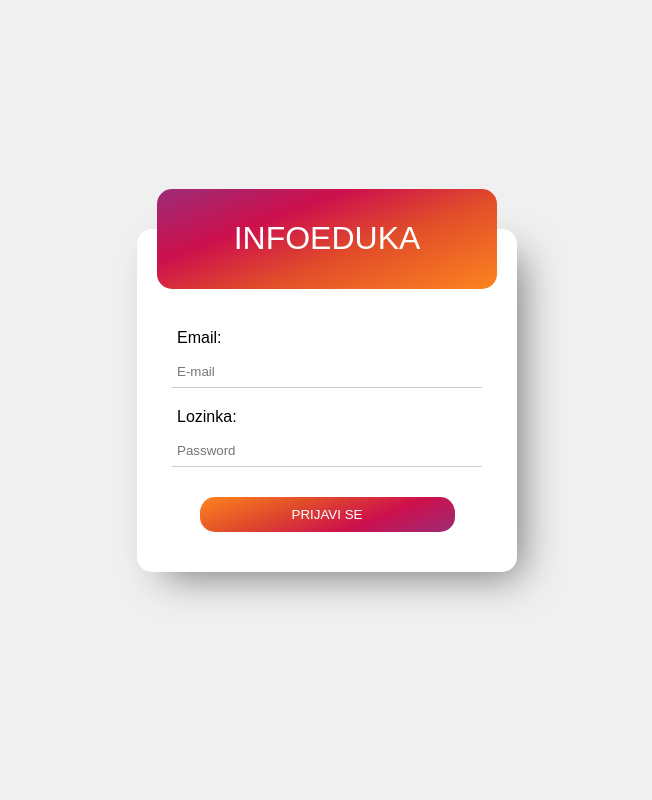
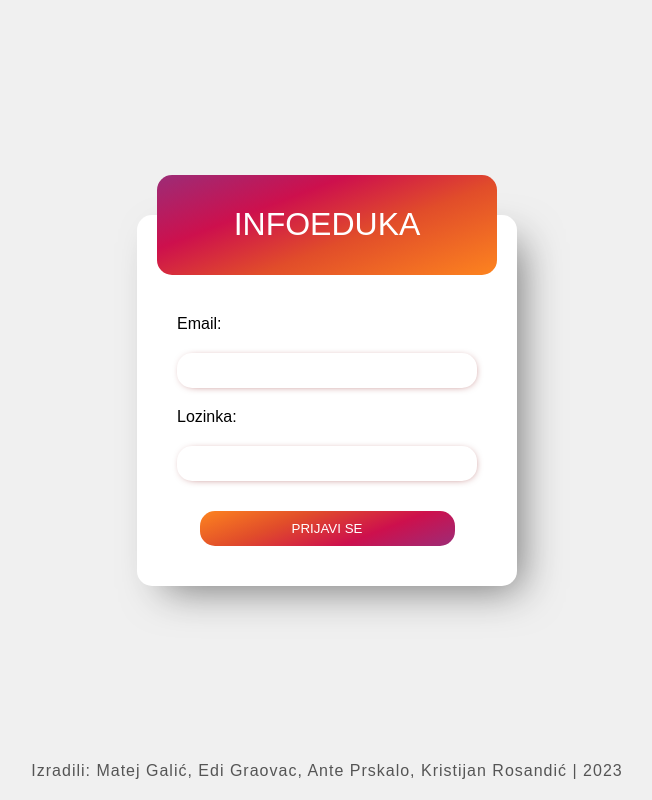
Before and after one commit to ChrisRoss5/infoeduka, a Django app: page /login/ in a window 1280 px wide. Shown: the whole page, without its empty margins (313-965 px from the left). Run offline with Django 4.2, Linux system fonts and the light colour scheme.

Commit message:
ZAVRSENA OBJAVA, rijesena responzivnost, dodan static folder za assete i config za hosting

```diff
--- a/main/templates/main/base.html
+++ b/main/templates/main/base.html
@@ -5,26 +5,10 @@
   <meta charset="UTF-8" />
   <meta http-equiv="X-UA-Compatible" content="IE=edge" />
   <meta name="viewport" content="width=device-width, initial-scale=1.0" />
-  <link rel="icon" href="https://student.racunarstvo.hr/digitalnareferada/lib/assets/images/favicon.png"
+  {% load static %}
+  <link rel="icon" href="{% static 'main/favicon.png' %}"
     type="image/png" />
-  <!-- TODO! dodati ako bude potrebe -->
-  <!-- <script src="https://cdn.tailwindcss.com"></script>
-    <link rel="stylesheet" href="main.css" /> -->
   <style>
-    /*body {
-      overflow: hidden;
-      outline: 5px solid #151515;
-      animation: 5s transform3d forwards;
-    }
-    @keyframes transform3d {
-      0% {
-        transform: rotate3d(1, 1, 1, 360deg);
-        scale: 0.2;
-      }
-      100% {
-        transform: none
-      }
-    }*/
     body {
       font-family: sans-serif;
       margin: 0;
@@ -32,10 +16,23 @@
       background-color: rgb(240, 240, 240);
       min-height: 100vh;
     }
-    input, select, textarea, button {
+    form input, form select, form textarea {
+      display: block;
+      width: 100%;
+      margin-top: 10px;
+      border: none;
+      box-sizing: border-box;
+      padding: 5px 14px;
+      outline: none;
+      box-shadow: 1px 1px 10px -5px #7d0000;
+      border-radius: 15px;
+      resize: none;
       font-family: sans-serif;
     }
     nav {
+      position: sticky;
+      top: 0;
+      z-index: 1;
       display: flex;
       justify-content: space-between;
       align-items: center;
--- a/main/templates/main/kolegiji.html
+++ b/main/templates/main/kolegiji.html
@@ -11,8 +11,8 @@
 
   {% for kolegij in kolegiji %}
   <div class="list-item">
-    <div class="item-title">{{ kolegij }}</div>
-    Predavaci:
+    <div class="item-title">{{ kolegij }}</div><br>
+    Predavači:
     {{ kolegij.predavaci.all|join:", " }}
     {% if user.is_staff %}
     <div class="item-buttons-container">
--- a/main/templates/main/obavijesti.html
+++ b/main/templates/main/obavijesti.html
@@ -9,8 +9,9 @@
 
   {% for obavijest in obavijesti %}
   <div class="list-item">
-    <div class="item-title">{{ obavijest.naziv }}</div>
-    Opis: {{ obavijest.opis }}<br />
+    <div class="item-title">{{ obavijest.naziv }}</div><br>
+    {{ obavijest.opis|linebreaks }}
+    <hr>
     Datum objave: {{ obavijest.datum_objave }}<br />
     Datum isteka: {{ obavijest.datum_isteka }}<br />
     Autor: {{ obavijest.autor }}<br />
--- a/main/templates/main/predavaci.html
+++ b/main/templates/main/predavaci.html
@@ -11,7 +11,7 @@
 
   {% for predavac in predavaci %}
   <div class="list-item">
-    <div class="item-title"> {{ predavac.first_name }} {{ predavac.last_name }}</div>
+    <div class="item-title"> {{ predavac.first_name }} {{ predavac.last_name }}</div><br>
     Email: {{ predavac.email }}
     {% if user.is_staff%}
     <div class="item-buttons-container">
--- a/main/templates/registration/login.html
+++ b/main/templates/registration/login.html
@@ -38,19 +38,9 @@
     top: -40px;
     width: 340px;
   }
-
-  input[type="text"],
-  input[type="password"] {
-    padding: 5px;
-    margin-bottom: 20px;
-    height: 20px;
-    border: none;
-    border-bottom: 1px solid #ccc;
-    width: 100%;
-  }
-
-  input:focus {
-    outline: none;
+  input {
+    margin: 0 0 20px;
+    padding: 10px 15px !important;
   }
   label {
     display: block;
@@ -58,14 +48,23 @@
     text-align: left;
     margin-bottom: 10px;
   }
+  #authors {
+    position: absolute;
+    left: 50%;
+    transform: translateX(-50%);
+    bottom: 20px;
+    color: #555;
+    letter-spacing: 1px;
+  }
 </style>
 <form method="post">
   {% csrf_token %}
   <div id="logo">INFOEDUKA</div>
   <label>Email:</label>
-  <input type="text" name="username" placeholder="E-mail">
+  <input type="text" name="username">
   <label>Lozinka:</label>
-  <input type="password" name="password" placeholder="Password">
+  <input type="password" name="password">
   <button class="cool-button">PRIJAVI SE</button>
 </form>
+<div id="authors">Izradili: Matej Galić, Edi Graovac, Ante Prskalo, Kristijan	Rosandić | 2023</div>
 {% endblock content %}
--- a/requirements.txt
+++ b/requirements.txt
@@ -2,3 +2,4 @@ asgiref==3.6.0
 Django==4.2
 sqlparse==0.4.3
 tzdata==2023.3
+whitenoise
```
Also changed, not shown: other parts of main/templates/main/base.html (+36 -19 lines), Infoeduka/settings.py (+10 -2 lines), main/templates/main/forma.html (+1 -17 lines), main/views.py (+41 -46 lines), backups/1admin/db.sqlite3 (added), main/static/main/favicon.png (added), main/static/main/logo-algebra.svg (added), 1 other file.
